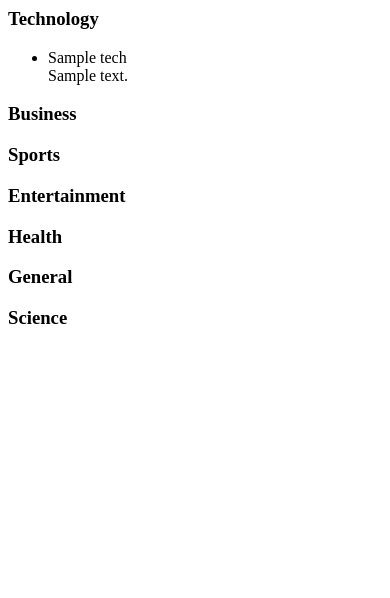
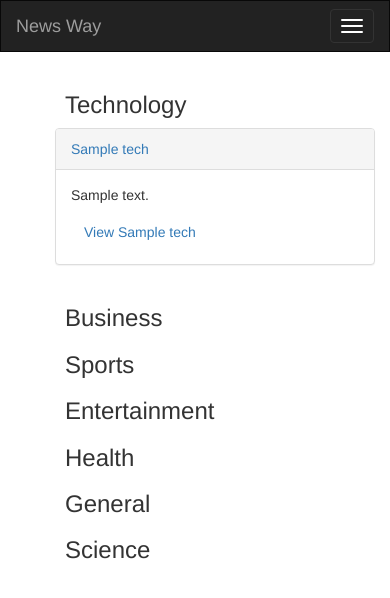
Before and after one commit to sircollo/News-Way, a Flask app: template app/templates/index.html in a window 390 px wide. Shown: the top 598 px of the page. Run offline with Flask 2, Linux system fonts and the light colour scheme; the template is opened without the code that fills it: most values are stand-ins (such as "Sample title", 1, 10 or a date in 2020); parts of the project's set-up code (start-up, migrations or seed data) failed here and were passed over; some libraries are stand-ins or nearby versions.

Commit message:
This will add html templates for navbar,index and articles

```diff
--- a/app/templates/base.html
+++ b/app/templates/base.html
@@ -1,6 +1,13 @@
 {% extends 'bootstrap/base.html'%}
 
  <!-- Navbar block -->
- {% block navbar %}
+{% block navbar %}
     {% include 'navbar.html' %}
  {% endblock %}
+{% block content%}
+
+{%endblock%}
+
+{% block footer%}
+    {% include 'footer.html'%}
+{%endblock%}
--- a/app/templates/fourOwfour.html
+++ b/app/templates/fourOwfour.html
@@ -1,9 +1,9 @@
 {% extends 'base.html'%}
 <!-- Styles block -->
 {% block styles%}
-    {{ super() }}
-    <link rel="stylesheet" href="{{url_for('static',filename='css/styles.css')}}">
-    <link rel="stylesheet" href="{{url_for('static',filename='css/font-awesome.min.css')}}">
+  {{ super() }}
+  <link rel="stylesheet" href="{{url_for('static',filename='css/font-awesome.min.css')}}">
+  <link rel="stylesheet" href="{{url_for('static',filename='css/style.css')}}">
 
 {% endblock %}
 {% block content%}
--- a/app/templates/index.html
+++ b/app/templates/index.html
@@ -1,42 +1,45 @@
+{% extends 'base.html'%}
 {% import 'macros.html' as macro %}
+<!-- Styles block -->
 
+{% block content %}
 
-
-<h3>Technology</h3>
+<div class="container">
+<h3 style="padding-left: 50px;">Technology</h3>
 <ul>
   {{ macro.displaySources(tech_news)}}
-  <!-- {% for tech in tech_news %}
-  <li>{{tech.name}}</li>
-  {% endfor%} -->
+
 </ul>
 
-<h3>Business</h3>
+<h3 style="padding-left: 50px;">Business</h3>
 <ul>
   {{ macro.displaySources(business_news)}}
 </ul>
-<h3>Sports</h3>
+<h3 style="padding-left: 50px;">Sports</h3>
 <ul>
   {{ macro.displaySources(sports_news)}}
 
 </ul>
-<h3>Entertainment</h3>
+<h3 style="padding-left: 50px;">Entertainment</h3>
 <ul>
   {{ macro.displaySources(entertainment_news)}}
 
 </ul>
-<h3>Health</h3>
+<h3 style="padding-left: 50px;">Health</h3>
 <ul>
   {{ macro.displaySources(health_news)}}
 
 </ul>
-<h3>General</h3>
+<h3 style="padding-left: 50px;">General</h3>
 <ul>
   {{ macro.displaySources(general_news)}}
 
 </ul>
 
-<h3>Science</h3>
+<h3 style="padding-left: 50px;">Science</h3>
 <ul>
   {{ macro.displaySources(science_news)}}
 
 </ul>
+</div>
+{% endblock %}
--- a/app/templates/macros.html
+++ b/app/templates/macros.html
@@ -1,8 +1,20 @@
 {% macro displaySources(news_list) %}
 
-  {% for source in news_list %}
-    <li>{{source.name}}</li>
-    {{ source.description }}
-  {% endfor%}
-
-{% endmacro %}
+	{% for sources in news_list |batch(4)%}
+        <div class="row">
+            {% for source in sources %}
+	            <div class="col-md-3">
+		            <div class="panel panel-default">
+						<div class="panel-heading">
+							<a href="/sources/{{source.id}}">{{ source.name}}</a>
+						</div>
+						<div class="panel-body">
+							<p>{{ source.description |truncate(90)}}</p>
+							<a href="/sources/{{source.id}}" class="btn btn-secondary">View {{ source.name}}</a>
+						</div>
+					</div>
+		        </div>
+            {% endfor %}
+        </div>
+    {% endfor %}
+{%endmacro %}
--- /dev/null
+++ b/app/templates/navbar.html
@@ -0,0 +1,18 @@
+<div class="navbar navbar-inverse" role="navigation">
+  <div class="container-fluid">
+      <div class="navbar-header">
+          <button type="button" class="navbar-toggle" data-toggle="collapse" data-target=".navbar-collapse">
+            <span class="sr-only">Toggle navigation</span>
+            <span class="icon-bar"></span>
+            <span class="icon-bar"></span>
+            <span class="icon-bar"></span>
+          </button>
+          <a class="navbar-brand" href="/"> News Way </a>
+      </div>
+      <div class="navbar-collapse collapse">
+          <ul class="nav navbar-nav">
+              <li><a href="/">Home</a></li>
+      </div>
+
+  </div>
+</div>
```
Also changed, not shown: app/templates/articles.html (added, +29 -0 lines), app/templates/footer.html (added, +11 -0 lines).
